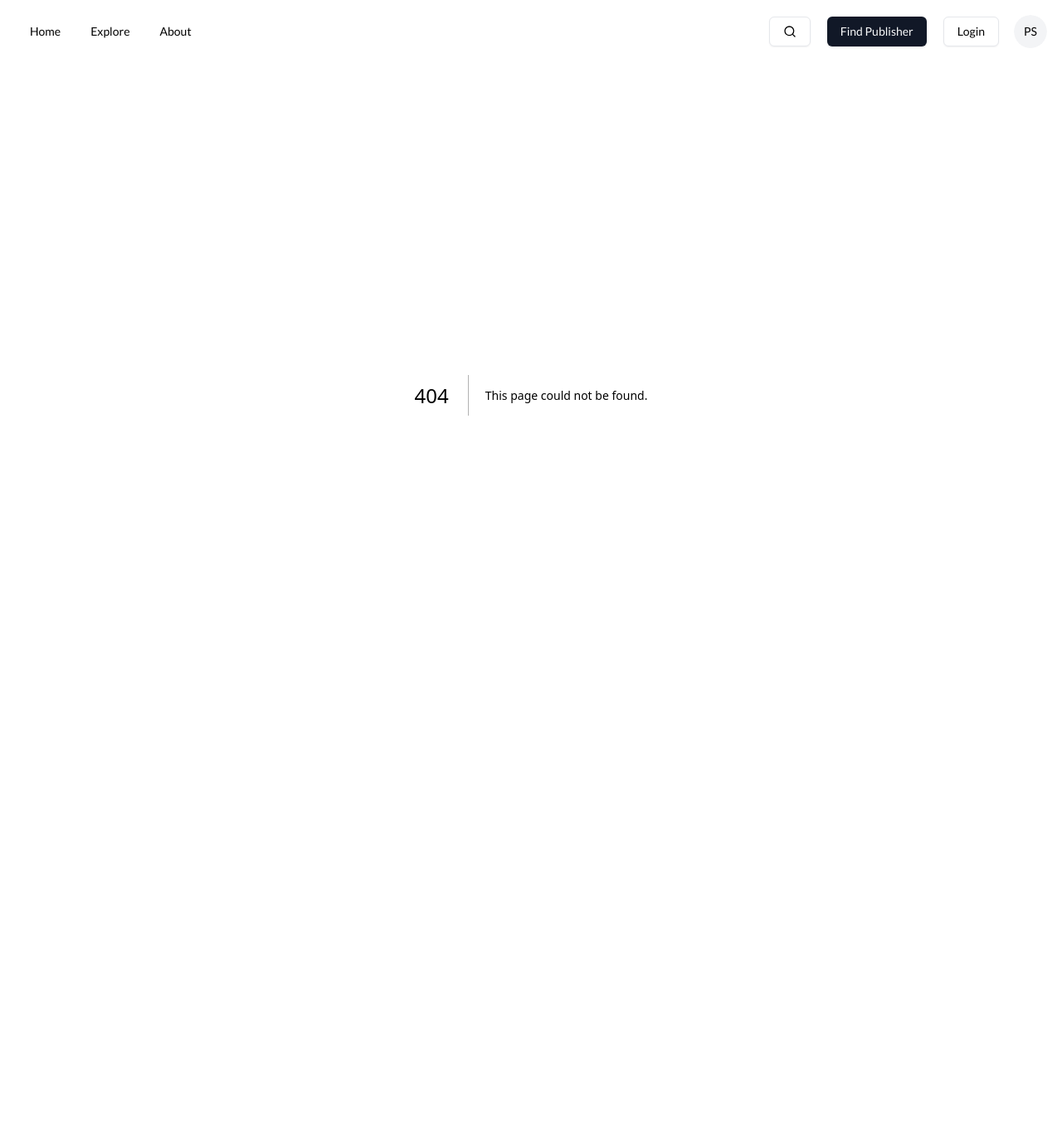
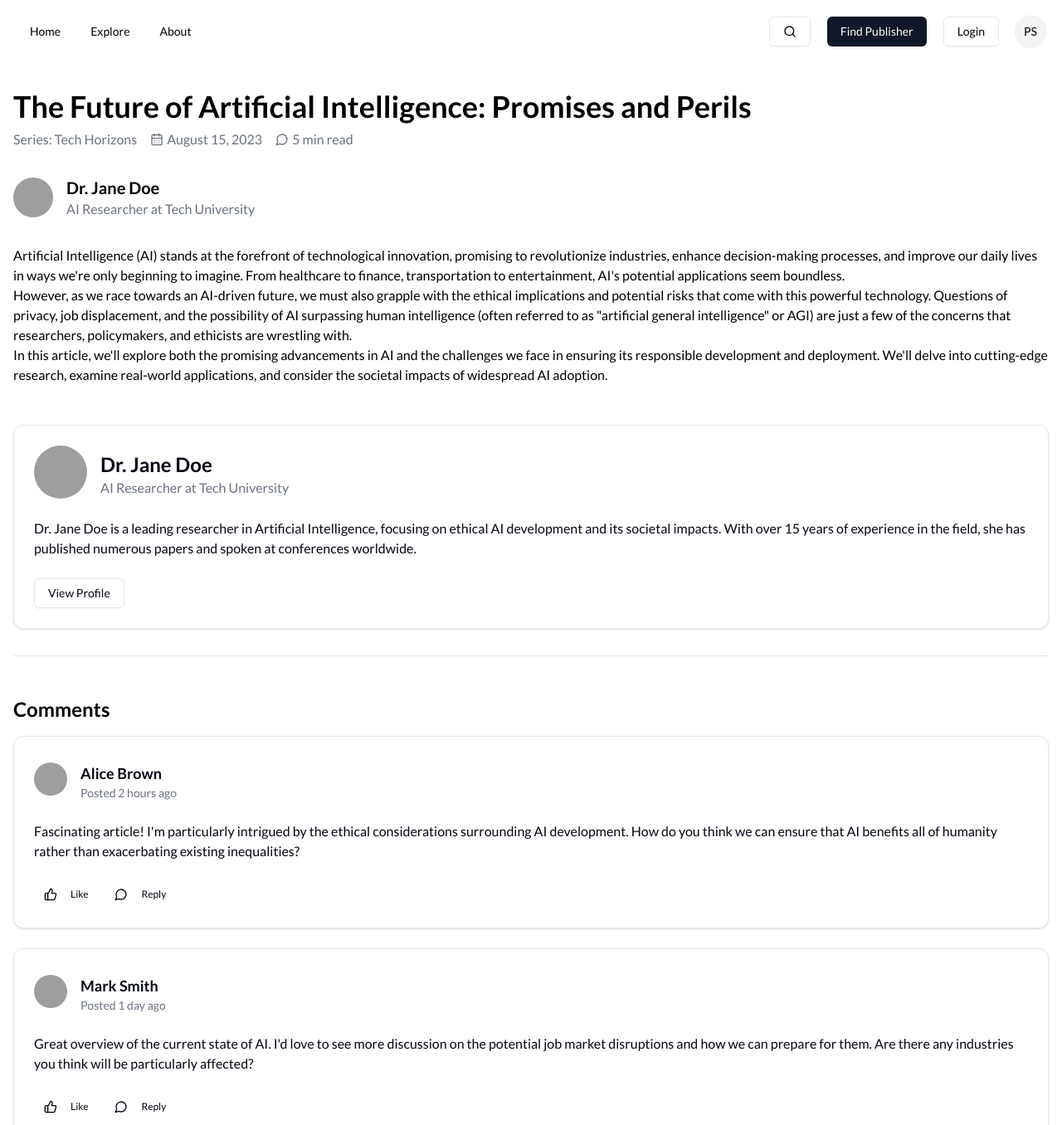
Before and after one commit to HussnainAhmad1606/IndieWriters-Frontend, a Next.js app: page /article/225 in a window 1280 px wide. Before the commit this address had no page. Shown: the top 1356 px of the page at 83% size. Before the commit the page ends 876 px from the top, so only its background shows below. Built offline with nearby package versions, Linux system fonts and the light colour scheme; grey boxes are pictures that could not be loaded.

Commit message:
add single article read page

```diff
--- a/package.json
+++ b/package.json
@@ -18,6 +18,7 @@
     "@radix-ui/react-radio-group": "^1.2.1",
     "@radix-ui/react-scroll-area": "^1.2.0",
     "@radix-ui/react-select": "^2.1.2",
+    "@radix-ui/react-separator": "^1.1.0",
     "@radix-ui/react-slot": "^1.1.0",
     "@radix-ui/react-tabs": "^1.1.1",
     "class-variance-authority": "^0.7.0",
--- /dev/null
+++ b/src/app/article/[articleId]/page.tsx
@@ -0,0 +1,152 @@
+import { Avatar, AvatarFallback, AvatarImage } from "@/components/ui/avatar"
+import { Button } from "@/components/ui/button"
+import { Card, CardContent, CardFooter, CardHeader } from "@/components/ui/card"
+import { Separator } from "@/components/ui/separator"
+import { Textarea } from "@/components/ui/textarea"
+import { CalendarDays, MessageCircle, ThumbsUp } from "lucide-react"
+
+export default function ArticlePage() {
+  return (
+    <div className="container mx-auto px-4 py-8">
+      <article className="prose prose-lg max-w-none">
+        <header className="mb-8">
+          <h1 className="text-4xl font-bold mb-2">The Future of Artificial Intelligence: Promises and Perils</h1>
+          <div className="flex items-center text-muted-foreground">
+            <span className="mr-4">Series: Tech Horizons</span>
+            <CalendarDays className="w-4 h-4 mr-1" />
+            <time dateTime="2023-08-15">August 15, 2023</time>
+            <span className="ml-4 flex items-center">
+              <MessageCircle className="w-4 h-4 mr-1" />
+              <span>5 min read</span>
+            </span>
+          </div>
+        </header>
+
+        <section className="flex items-center mb-8">
+          <Avatar className="h-12 w-12 mr-4">
+            <AvatarImage src="/placeholder.svg?height=50&width=50" alt="Author" />
+            <AvatarFallback>JD</AvatarFallback>
+          </Avatar>
+          <div>
+            <h2 className="text-xl font-semibold">Dr. Jane Doe</h2>
+            <p className="text-muted-foreground">AI Researcher at Tech University</p>
+          </div>
+        </section>
+
+        <section className="mb-12">
+          <p>
+            Artificial Intelligence (AI) stands at the forefront of technological innovation, promising to revolutionize
+            industries, enhance decision-making processes, and improve our daily lives in ways we're only beginning to imagine.
+            From healthcare to finance, transportation to entertainment, AI's potential applications seem boundless.
+          </p>
+          <p>
+            However, as we race towards an AI-driven future, we must also grapple with the ethical implications and potential
+            risks that come with this powerful technology. Questions of privacy, job displacement, and the possibility of AI
+            surpassing human intelligence (often referred to as "artificial general intelligence" or AGI) are just a few of
+            the concerns that researchers, policymakers, and ethicists are wrestling with.
+          </p>
+          <p>
+            In this article, we'll explore both the promising advancements in AI and the challenges we face in ensuring its
+            responsible development and deployment. We'll delve into cutting-edge research, examine real-world applications,
+            and consider the societal impacts of widespread AI adoption.
+          </p>
+          {/* More paragraphs would go here */}
+        </section>
+        <section className="mt-12 mb-8">
+          <Card>
+            <CardHeader className="flex flex-row items-center gap-4">
+              <Avatar className="h-16 w-16">
+                <AvatarImage src="/placeholder.svg?height=64&width=64" alt="Dr. Jane Doe" />
+                <AvatarFallback>JD</AvatarFallback>
+              </Avatar>
+              <div>
+                <h2 className="text-2xl font-semibold">Dr. Jane Doe</h2>
+                <p className="text-muted-foreground">AI Researcher at Tech University</p>
+              </div>
+            </CardHeader>
+            <CardContent>
+              <p>Dr. Jane Doe is a leading researcher in Artificial Intelligence, focusing on ethical AI development and its societal impacts. With over 15 years of experience in the field, she has published numerous papers and spoken at conferences worldwide.</p>
+            </CardContent>
+            <CardFooter>
+              <Button variant="outline">View Profile</Button>
+            </CardFooter>
+          </Card>
+        </section>
+      <Separator className="my-8" />
+
+      <section className="mt-12">
+        <h2 className="text-2xl font-bold mb-4">Comments</h2>
+        <Card className="mb-6">
+          <CardHeader className="flex flex-row items-center gap-4">
+            <Avatar>
+              <AvatarImage src="/placeholder.svg?height=40&width=40" alt="Commenter" />
+              <AvatarFallback>AB</AvatarFallback>
+            </Avatar>
+            <div>
+              <h3 className="text-lg font-semibold">Alice Brown</h3>
+              <p className="text-sm text-muted-foreground">Posted 2 hours ago</p>
+            </div>
+          </CardHeader>
+          <CardContent>
+            <p>
+              Fascinating article! I'm particularly intrigued by the ethical considerations surrounding AI development.
+              How do you think we can ensure that AI benefits all of humanity rather than exacerbating existing inequalities?
+            </p>
+          </CardContent>
+          <CardFooter>
+            <Button variant="ghost" size="sm" className="mr-2">
+              <ThumbsUp className="w-4 h-4 mr-2" />
+              Like
+            </Button>
+            <Button variant="ghost" size="sm">
+              <MessageCircle className="w-4 h-4 mr-2" />
+              Reply
+            </Button>
+          </CardFooter>
+        </Card>
+
+        <Card className="mb-6">
+          <CardHeader className="flex flex-row items-center gap-4">
+            <Avatar>
+              <AvatarImage src="/placeholder.svg?height=40&width=40" alt="Commenter" />
+              <AvatarFallback>MS</AvatarFallback>
+            </Avatar>
+            <div>
+              <h3 className="text-lg font-semibold">Mark Smith</h3>
+              <p className="text-sm text-muted-foreground">Posted 1 day ago</p>
+            </div>
+          </CardHeader>
+          <CardContent>
+            <p>
+              Great overview of the current state of AI. I'd love to see more discussion on the potential job market
+              disruptions and how we can prepare for them. Are there any industries you think will be particularly affected?
+            </p>
+          </CardContent>
+          <CardFooter>
+            <Button variant="ghost" size="sm" className="mr-2">
+              <ThumbsUp className="w-4 h-4 mr-2" />
+              Like
+            </Button>
+            <Button variant="ghost" size="sm">
+              <MessageCircle className="w-4 h-4 mr-2" />
+              Reply
+            </Button>
+          </CardFooter>
+        </Card>
+
+        <Card>
+          <CardHeader>
+            <h3 className="text-lg font-semibold">Add a comment</h3>
+          </CardHeader>
+          <CardContent>
+            <Textarea placeholder="Type your comment here." />
+          </CardContent>
+          <CardFooter>
+            <Button>Post Comment</Button>
+          </CardFooter>
+        </Card>
+      </section>
+      </article>
+    </div>
+  )
+}
--- a/src/app/explore/page.tsx
+++ b/src/app/explore/page.tsx
@@ -226,7 +226,12 @@ export default function WriterFeed() {
                       {post.shares}
                     </Button>
                   </div>
+                  <div>
                   <span className="text-sm text-muted-foreground">{post.date}</span>
+                  <Button className="ml-5" variant={"default"} asChild>
+  <Link href="/article/225">Read</Link>
+</Button>
+                  </div>
                 </CardFooter>
               </Card>
             ))}
--- /dev/null
+++ b/src/components/ui/separator.tsx
@@ -0,0 +1,31 @@
+"use client"
+
+import * as React from "react"
+import * as SeparatorPrimitive from "@radix-ui/react-separator"
+
+import { cn } from "@/lib/utils"
+
+const Separator = React.forwardRef<
+  React.ElementRef<typeof SeparatorPrimitive.Root>,
+  React.ComponentPropsWithoutRef<typeof SeparatorPrimitive.Root>
+>(
+  (
+    { className, orientation = "horizontal", decorative = true, ...props },
+    ref
+  ) => (
+    <SeparatorPrimitive.Root
+      ref={ref}
+      decorative={decorative}
+      orientation={orientation}
+      className={cn(
+        "shrink-0 bg-border",
+        orientation === "horizontal" ? "h-[1px] w-full" : "h-full w-[1px]",
+        className
+      )}
+      {...props}
+    />
+  )
+)
+Separator.displayName = SeparatorPrimitive.Root.displayName
+
+export { Separator }
```
Also changed, not shown: 1 other file (tests, documents, lock files or other folders).
